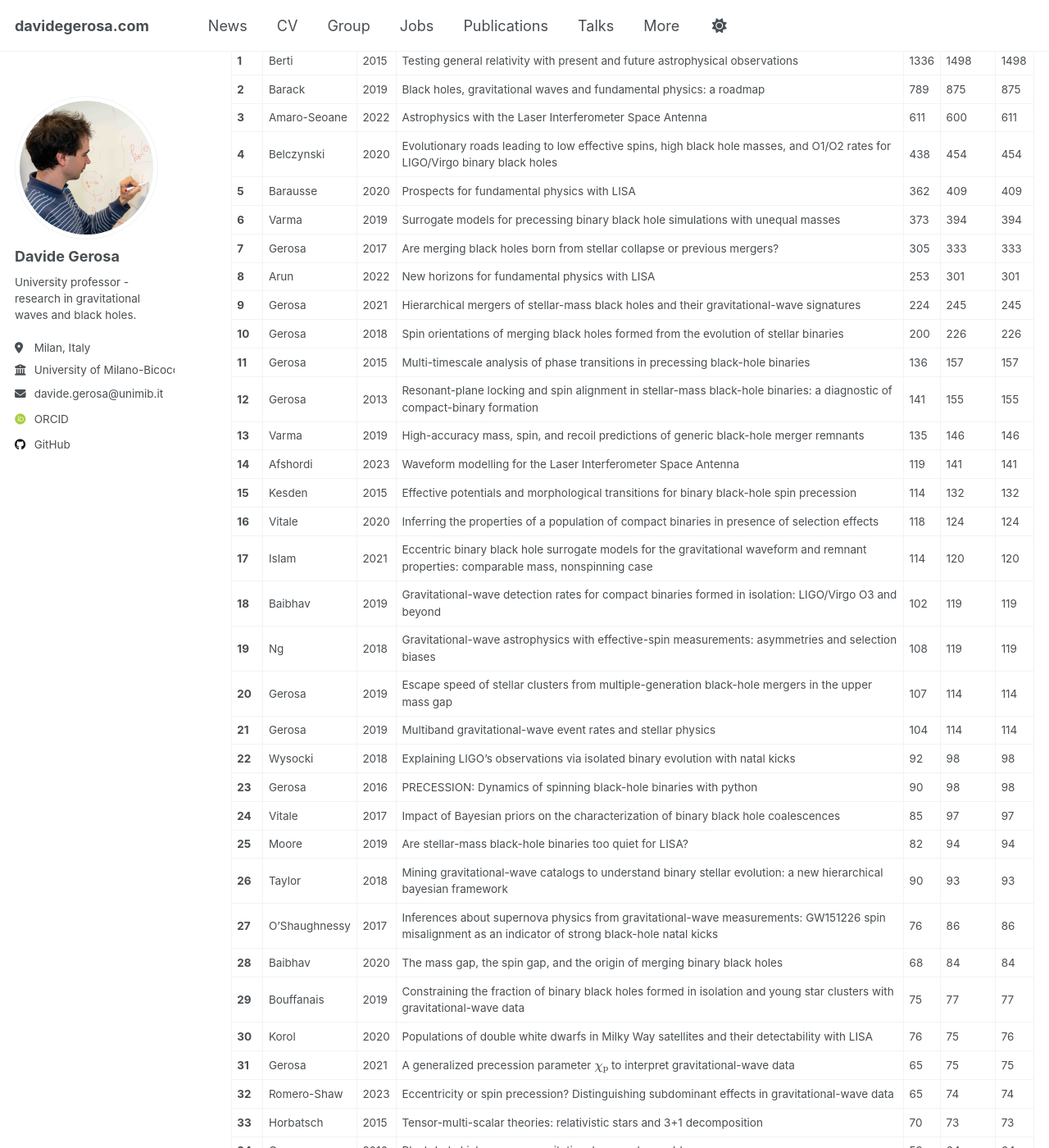
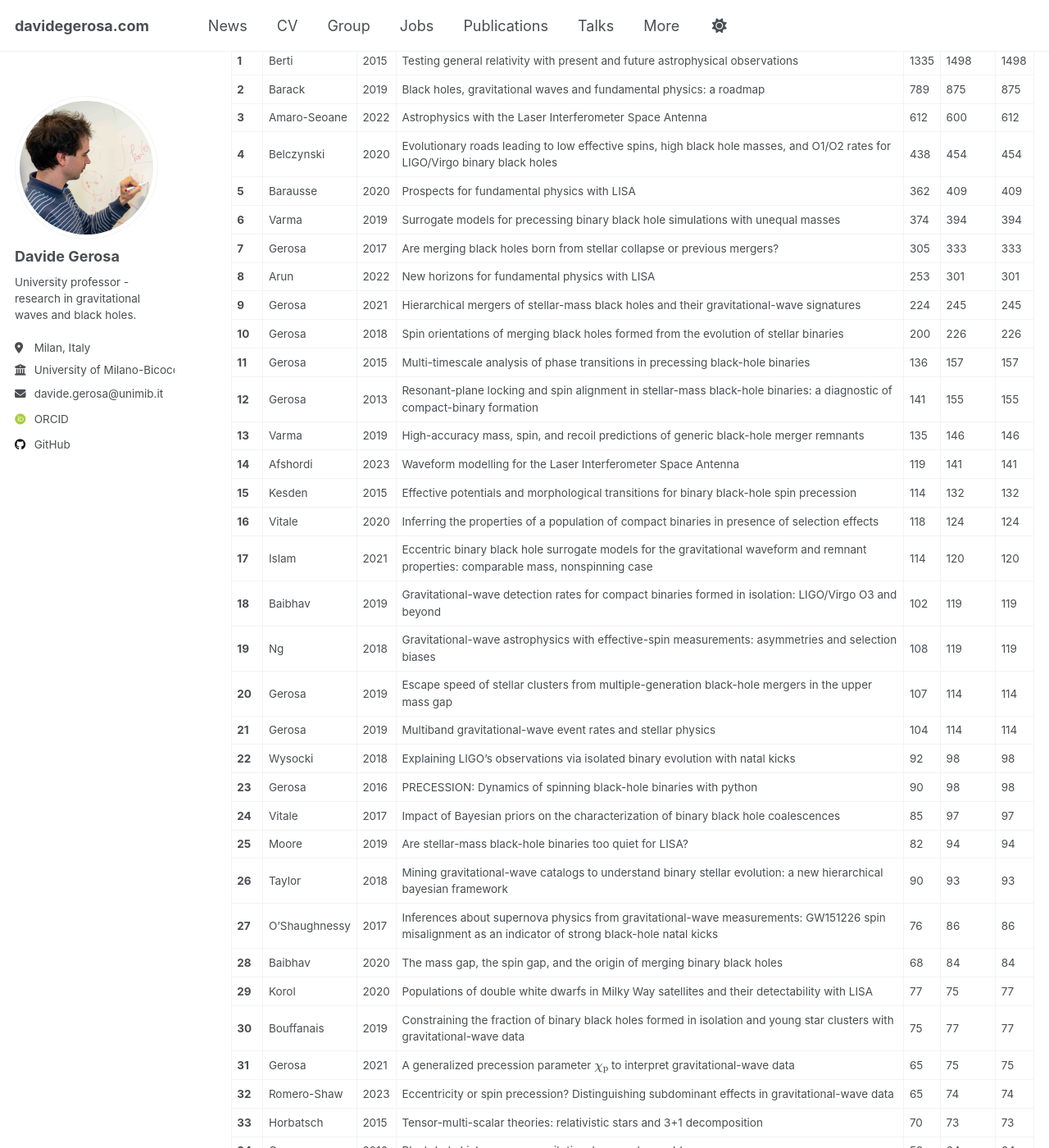
Before and after one commit to dgerosa/website, a Jekyll site: the page built from _pages/citations.md, in a window 1280 px wide and 1400 px high, scrolled down 513 px. Shown: the whole window at 82% size. Built offline with Jekyll 4.4.1, drawn with Linux system fonts in a browser that asks for light colours; some web fonts are replaced; some of the changed text lies outside the part shown.

Commit message:
Website update from workflow

```diff
--- a/_pages/_citations.md
+++ b/_pages/_citations.md
@@ -1,20 +1,20 @@
 ## Citation Summary
 
-- **Total ADS citations**: 8859
+- **Total ADS citations**: 8863
 - **Total INSPIRE citations**: 9705
-- **Total MAX citations**: 9744
+- **Total MAX citations**: 9747
 - **h-index**: 47
 
 ## Paper list sorted by citation count
 
 | # | Author | Year | Title | ADS | INSPIRE | MAX |
 |---|--------|------|-------|-----|---------|-----|
-| **1** | Berti | 2015 | Testing general relativity with present and future astrophysical observations | 1336 | 1498 | 1498 |
+| **1** | Berti | 2015 | Testing general relativity with present and future astrophysical observations | 1335 | 1498 | 1498 |
 | **2** | Barack | 2019 | Black holes, gravitational waves and fundamental physics: a roadmap | 789 | 875 | 875 |
-| **3** | Amaro-Seoane | 2022 | Astrophysics with the Laser Interferometer Space Antenna | 611 | 600 | 611 |
+| **3** | Amaro-Seoane | 2022 | Astrophysics with the Laser Interferometer Space Antenna | 612 | 600 | 612 |
 | **4** | Belczynski | 2020 | Evolutionary roads leading to low effective spins, high black hole masses, and O1/O2 rates for LIGO/Virgo binary black holes | 438 | 454 | 454 |
 | **5** | Barausse | 2020 | Prospects for fundamental physics with LISA | 362 | 409 | 409 |
-| **6** | Varma | 2019 | Surrogate models for precessing binary black hole simulations with unequal masses | 373 | 394 | 394 |
+| **6** | Varma | 2019 | Surrogate models for precessing binary black hole simulations with unequal masses | 374 | 394 | 394 |
 | **7** | Gerosa | 2017 | Are merging black holes born from stellar collapse or previous mergers? | 305 | 333 | 333 |
 | **8** | Arun | 2022 | New horizons for fundamental physics with LISA | 253 | 301 | 301 |
 | **9** | Gerosa | 2021 | Hierarchical mergers of stellar-mass black holes and their gravitational-wave signatures | 224 | 245 | 245 |
@@ -37,8 +37,8 @@
 | **26** | Taylor | 2018 | Mining gravitational-wave catalogs to understand binary stellar evolution: a new hierarchical bayesian framework | 90 | 93 | 93 |
 | **27** | O'Shaughnessy | 2017 | Inferences about supernova physics from gravitational-wave measurements: GW151226 spin misalignment as an indicator of strong black-hole natal kicks | 76 | 86 | 86 |
 | **28** | Baibhav | 2020 | The mass gap, the spin gap, and the origin of merging binary black holes | 68 | 84 | 84 |
-| **29** | Bouffanais | 2019 | Constraining the fraction of binary black holes formed in isolation and young star clusters with gravitational-wave data | 75 | 77 | 77 |
-| **30** | Korol | 2020 | Populations of double white dwarfs in Milky Way satellites and their detectability with LISA | 76 | 75 | 76 |
+| **29** | Korol | 2020 | Populations of double white dwarfs in Milky Way satellites and their detectability with LISA | 77 | 75 | 77 |
+| **30** | Bouffanais | 2019 | Constraining the fraction of binary black holes formed in isolation and young star clusters with gravitational-wave data | 75 | 77 | 77 |
 | **31** | Gerosa | 2021 | A generalized precession parameter $$\chi_\mathrm{p}$$ to interpret gravitational-wave data | 65 | 75 | 75 |
 | **32** | Romero-Shaw | 2023 | Eccentricity or spin precession? Distinguishing subdominant effects in gravitational-wave data | 65 | 74 | 74 |
 | **33** | Horbatsch | 2015 | Tensor-multi-scalar theories: relativistic stars and 3+1 decomposition | 70 | 73 | 73 |
```
Also changed, not shown: other parts of _pages/_citations.md (+7 -7 lines), _pages/_group.md (+2 -2 lines), _pages/_publications.md (+1 -1 lines), _pages/_talks.md (+1 -1 lines).
